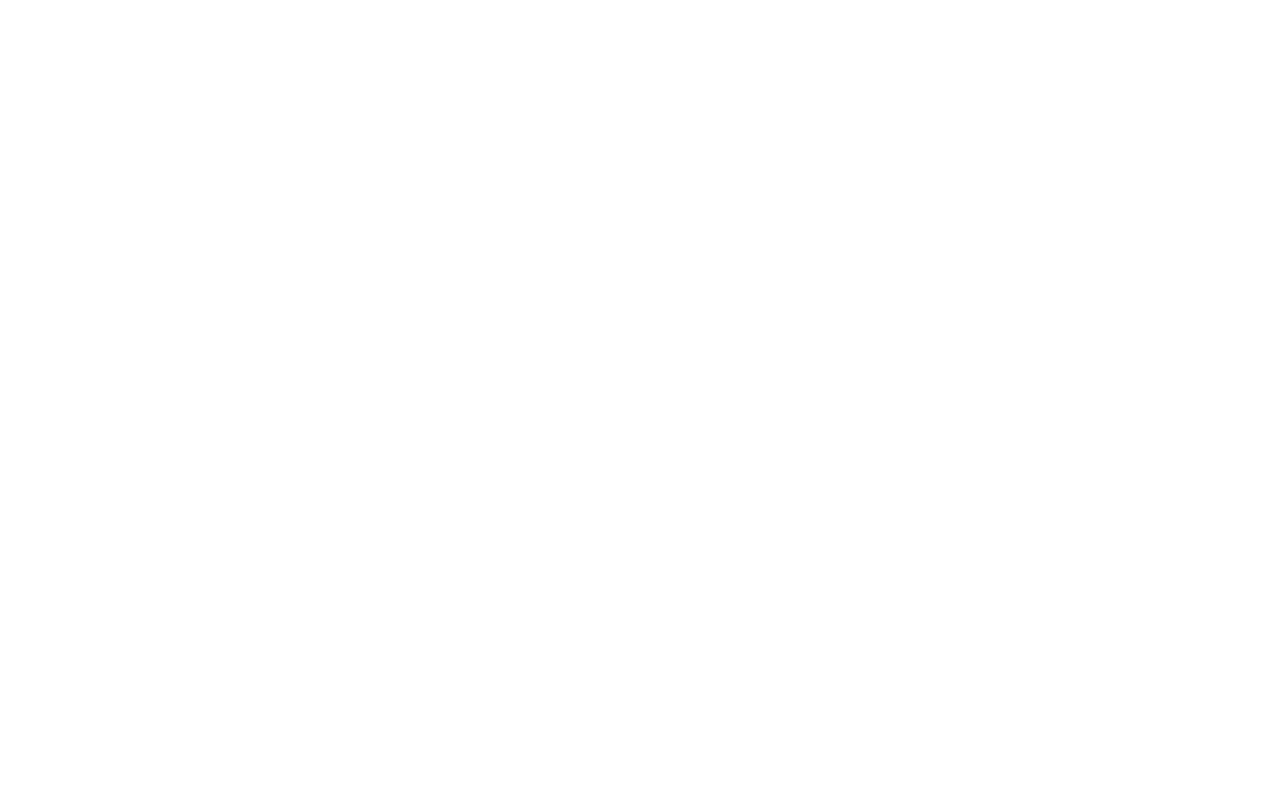
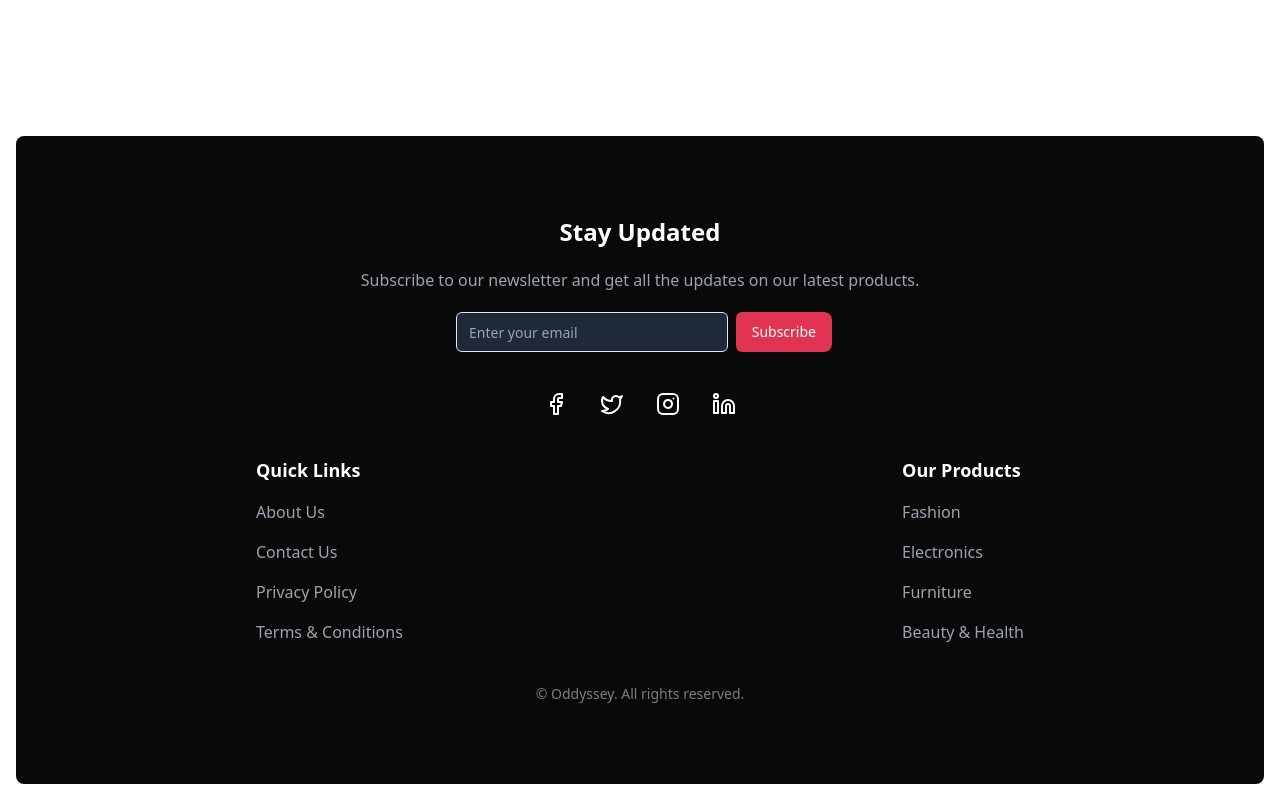
Before and after one commit to rishabhguptajs/Oddyssey---ecommerce-platform, a React (Create React App) app in the folder client/: page / in a window 1280 px wide. Shown: the part 568-1368 px from the top of the page. Before the commit the page ends 800 px from the top, so only its background shows below. Built offline with nearby package versions, Linux system fonts and the light colour scheme.

Commit message:
made some more changes

```diff
--- a/client/public/index.html
+++ b/client/public/index.html
@@ -24,7 +24,7 @@
       work correctly both with client-side routing and a non-root public URL.
       Learn how to configure a non-root public URL by running `npm run build`.
     -->
-    <title>React App</title>
+    <title>Oddyssey</title>
   </head>
   <body>
     <noscript>You need to enable JavaScript to run this app.</noscript>
--- a/client/src/App.js
+++ b/client/src/App.js
@@ -4,8 +4,9 @@
 function App() {
   return (
     <>
-      <h1>Oddyssey</h1>
-      <Layout />
+      <Layout>
+        <h1> Oddyssey </h1>
+      </Layout>
     </>
   );
 }
--- a/client/src/components/Layouts/Footer.js
+++ b/client/src/components/Layouts/Footer.js
@@ -2,10 +2,154 @@
 
 const Footer = () => {
   return (
-    <div>
-      <h1> Footer Component </h1>
+    <div className="flex flex-col items-center m-4 bg-[#0a090a] p-10 md:pt-20 md:pb-20 rounded-lg">
+      <h2 className="text-2xl font-bold text-white mb-5">Stay Updated</h2>
+      <p className="mb-5 text-center text-gray-400">
+        Subscribe to our newsletter and get all the updates on our latest products.
+      </p>
+      <div className="w-full max-w-sm flex items-center rounded-lg overflow-hidden">
+        <input
+          className="flex mx-2 h-10 rounded-md border border-input px-3 py-2 text-sm ring-offset-background file:border-0 file:bg-transparent file:text-sm file:font-medium placeholder:text-muted-foreground focus-visible:outline-none focus-visible:ring-2 focus-visible:ring-ring focus-visible:ring-offset-2 disabled:cursor-not-allowed disabled:opacity-50 w-full bg-gray-800 text-white"
+          placeholder="Enter your email"
+          type="email"
+        />
+        <button className="inline-flex items-center justify-center rounded-md text-sm font-medium  h-10 px-4 py-2 bg-[#e13453] hover:bg-[#ae233c] text-white">
+          Subscribe
+        </button>
+      </div>
+      <nav className="flex flex-wrap justify-center items-center gap-8 mt-10">
+        <a className='text-white' href='https://www.facebook.com/profile.php?id=100075958819062' target='_blank'>
+          <FacebookIcon className="w-6 h-6 hover:stroke-[#3391ff]" />
+        </a>
+        <a className='text-white' href='https://www.twitter.com/rishabhguptajs' target='_blank'>
+          <TwitterIcon className="w-6 h-6 hover:stroke-blue-400" />
+        </a>
+        <a className='text-white' href='https://www.instagram.com/rishabhgupta.js' target='_blank'>
+          <InstagramIcon className="w-6 h-6 hover:stroke-pink-500" />
+        </a>
+        <a className='text-white' href='https://www.linkedin.com/in/rishabhguptajs/' target='_blank'>
+          <LinkedinIcon className="w-6 h-6 hover:stroke-blue-700" />
+        </a>
+      </nav>
+      <div className="mt-10 flex flex-col md:flex-row justify-between items-center w-full max-w-3xl">
+        <div className="mb-5 md:mb-0 space-y-4">
+          <h2 className="text-lg font-bold text-white">Quick Links</h2>
+          <a className="block text-gray-400 hover:text-[#e13453] transition-colors" href="#">
+            About Us
+          </a>
+          <a className="block text-gray-400 hover:text-[#e13453] transition-colors" href="#">
+            Contact Us
+          </a>
+          <a className="block text-gray-400 hover:text-[#e13453] transition-colors" href="#">
+            Privacy Policy
+          </a>
+          <a className="block text-gray-400 hover:text-[#e13453] transition-colors" href="#">
+            Terms &amp; Conditions
+          </a>
+        </div>
+        <div className="space-y-4">
+          <h2 className="text-lg font-bold text-white">Our Products</h2>
+          <a className="block text-gray-400 hover:text-[#e13453] transition-colors" href="#">
+            Fashion
+          </a>
+          <a className="block text-gray-400 hover:text-[#e13453] transition-colors" href="#">
+            Electronics
+          </a>
+          <a className="block text-gray-400 hover:text-[#e13453] transition-colors" href="#">
+            Furniture
+          </a>
+          <a className="block text-gray-400 hover:text-[#e13453] transition-colors" href="#">
+            Beauty &amp; Health
+          </a>
+        </div>
+      </div>
+      <p className="mt-10 text-[#7e7e7e] text-sm text-center">© Oddyssey. All rights reserved.</p>
     </div>
   )
 }
 
+function FacebookIcon(props) {
+  return (
+    <svg
+      {...props}
+      xmlns="http://www.w3.org/2000/svg"
+      width="24"
+      height="24"
+      viewBox="0 0 24 24"
+      fill="none"
+      stroke="currentColor"
+      strokeWidth="2"
+      strokeLinecap="round"
+      strokeLinejoin="round"
+    >
+      <path d="M18 2h-3a5 5 0 0 0-5 5v3H7v4h3v8h4v-8h3l1-4h-4V7a1 1 0 0 1 1-1h3z" />
+    </svg>
+  )
+}
+
+
+function InstagramIcon(props) {
+  return (
+    <svg
+      {...props}
+      xmlns="http://www.w3.org/2000/svg"
+      width="24"
+      height="24"
+      viewBox="0 0 24 24"
+      fill="none"
+      stroke="currentColor"
+      strokeWidth="2"
+      strokeLinecap="round"
+      strokeLinejoin="round"
+    >
+      <rect width="20" height="20" x="2" y="2" rx="5" ry="5" />
+      <path d="M16 11.37A4 4 0 1 1 12.63 8 4 4 0 0 1 16 11.37z" />
+      <line x1="17.5" x2="17.51" y1="6.5" y2="6.5" />
+    </svg>
+  )
+}
+
+
+function LinkedinIcon(props) {
+  return (
+    <svg
+      {...props}
+      xmlns="http://www.w3.org/2000/svg"
+      width="24"
+      height="24"
+      viewBox="0 0 24 24"
+      fill="none"
+      stroke="currentColor"
+      strokeWidth="2"
+      strokeLinecap="round"
+      strokeLinejoin="round"
+    >
+      <path d="M16 8a6 6 0 0 1 6 6v7h-4v-7a2 2 0 0 0-2-2 2 2 0 0 0-2 2v7h-4v-7a6 6 0 0 1 6-6z" />
+      <rect width="4" height="12" x="2" y="9" />
+      <circle cx="4" cy="4" r="2" />
+    </svg>
+  )
+}
+
+
+function TwitterIcon(props) {
+  return (
+    <svg
+      {...props}
+      xmlns="http://www.w3.org/2000/svg"
+      width="24"
+      height="24"
+      viewBox="0 0 24 24"
+      fill="none"
+      stroke="currentColor"
+      strokeWidth="2"
+      strokeLinecap="round"
+      strokeLinejoin="round"
+    >
+      <path d="M22 4s-.7 2.1-2 3.4c1.6 10-9.4 17.3-18 11.6 2.2.1 4.4-.6 6-2C3 15.5.5 9.6 3 5c2.2 2.6 5.6 4.1 9 4-.9-4.2 4-6.6 7-3.8 1.1 0 3-1.2 3-1.2z" />
+    </svg>
+  )
+}
+
+
 export default Footer
--- a/client/src/components/Layouts/Layout.js
+++ b/client/src/components/Layouts/Layout.js
@@ -1,9 +1,15 @@
 import React from 'react'
+import Header from './Header'
+import Footer from './Footer'
 
-const Layout = () => {
+const Layout = ({children}) => {
   return (
     <div>
-      <h1> Layout </h1>
+      <Header />
+      <main style={{minHeight : '80vh'}}>
+        {children}
+      </main>
+      <Footer />
     </div>
   )
 }
--- a/client/src/index.css
+++ b/client/src/index.css
@@ -15,8 +15,31 @@
 font-family: 'Poppins', sans-serif;
 */
 
+:root{
+  --primary-red-color: #e13453;
+  --primary-dark-red-color: #ae233c;
+  --primary-light-red-color: rgb(255, 225, 226);
+  --primary-black-color: #0a090a;
+  --light-grey-text: #7e7e7e;
+}
+
+::-webkit-scrollbar {
+  width: 12px; /* width of the scrollbar */
+  background-color: var(--primary-light-red-color);
+}
+
+::-webkit-scrollbar-thumb {
+  border-radius: 5px;
+  background-color: var(--primary-red-color);
+   /* height of the scrollbar thumb */
+}
+
 *{
   margin: 0;
   padding: 0;
   box-sizing: border-box;
 }
+
+h1{
+  font-size: 2rem;
+}
--- a/package.json
+++ b/package.json
@@ -18,6 +18,7 @@
     "jsonwebtoken": "^9.0.2",
     "mongoose": "^8.0.3",
     "morgan": "^1.10.0",
-    "nodemon": "^3.0.2"
+    "nodemon": "^3.0.2",
+    "react-router-dom": "^6.21.1"
   }
 }
```
Also changed, not shown: 1 other file (tests, documents, lock files or other folders).
